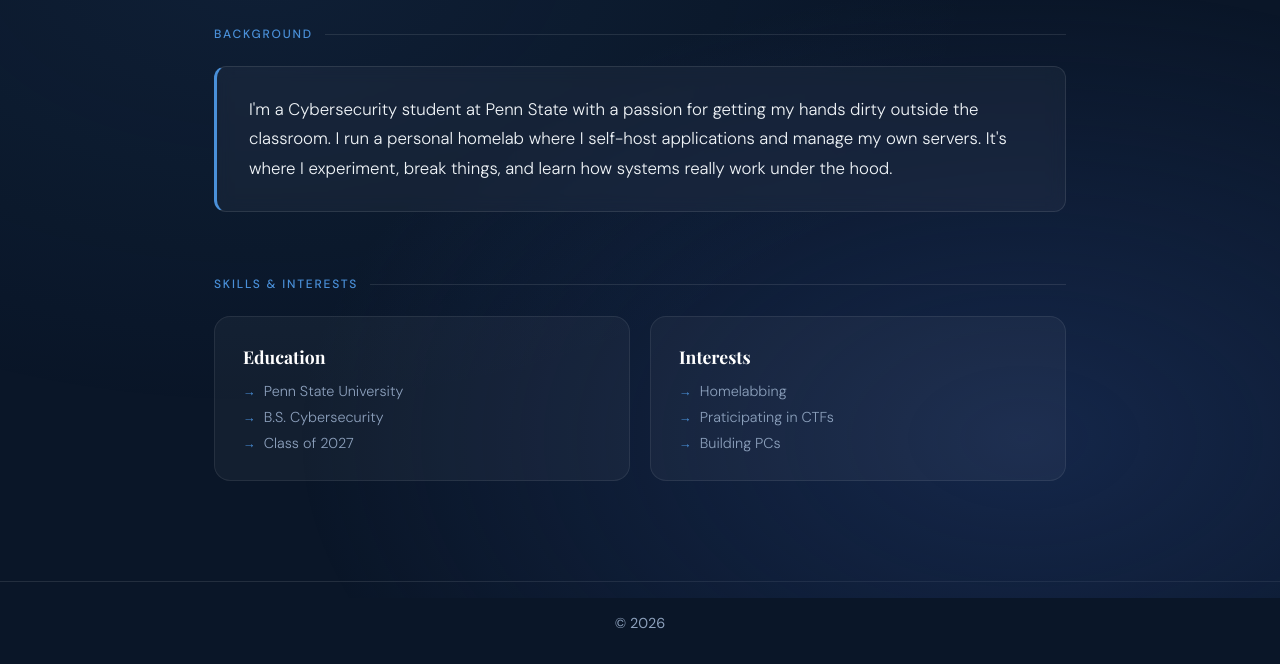
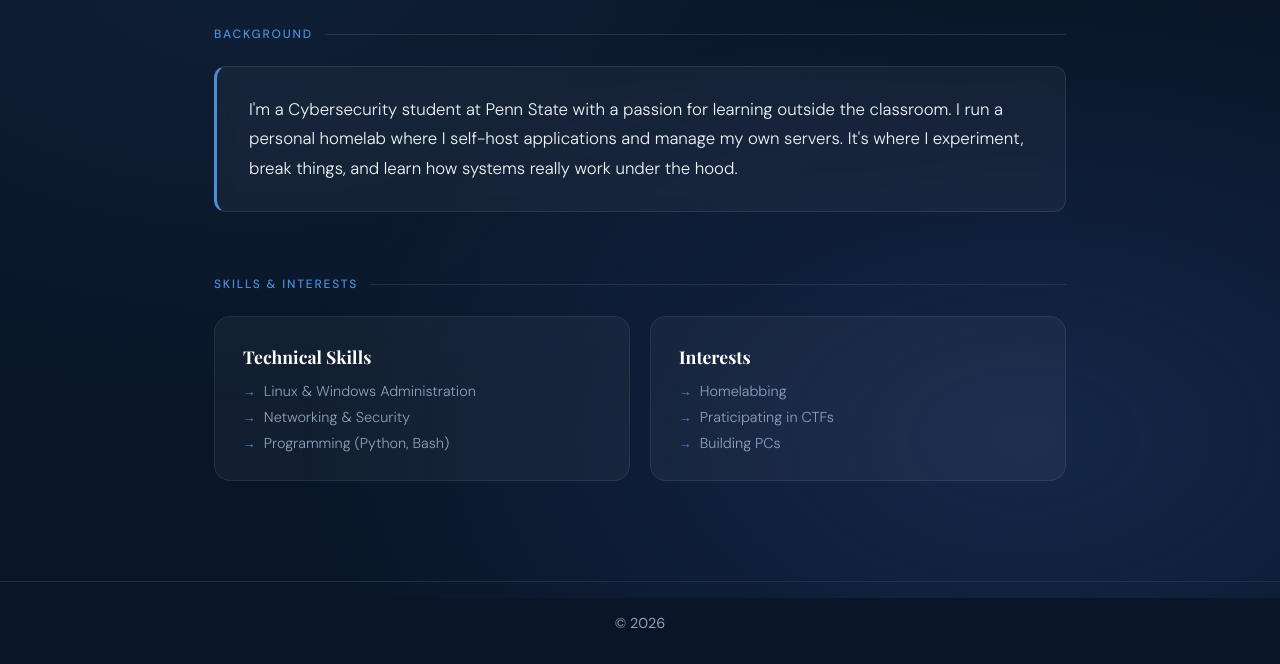
Before and after one commit to Jackpot115/my-landing-page, a plain HTML site: page about.html in a window 1280 px wide. Shown: the part 202-866 px from the top of the page. Drawn offline with nearby package versions, Linux system fonts and the light colour scheme.

Commit message:
Update about.html

```diff
--- a/about.html
+++ b/about.html
@@ -31,10 +31,9 @@
       <div class="section-label">Background</div>
       <div class="summary-box">
         <p>
-          I'm a Cybersecurity student at Penn State with a passion for getting my hands dirty
-          outside the classroom. I run a personal homelab where I self-host applications and manage
-          my own servers. It's where I experiment, break things, and learn how systems really work
-          under the hood.
+          I'm a Cybersecurity student at Penn State with a passion for learning outside the classroom.
+          I run a personal homelab where I self-host applications and manage my own servers. It's where
+          I experiment, break things, and learn how systems really work under the hood.
         </p>
       </div>
     </section>
@@ -44,11 +43,11 @@
       <div class="about-grid">
 
         <div class="about-card">
-          <h3>Education</h3>
+          <h3>Technical Skills</h3>
           <ul>
-            <li>Penn State University</li>
-            <li>B.S. Cybersecurity</li>
-            <li>Class of 2027</li>
+            <li>Linux & Windows Administration</li>
+            <li>Networking & Security</li>
+            <li>Programming (Python, Bash)</li>
           </ul>
         </div>
 
```
